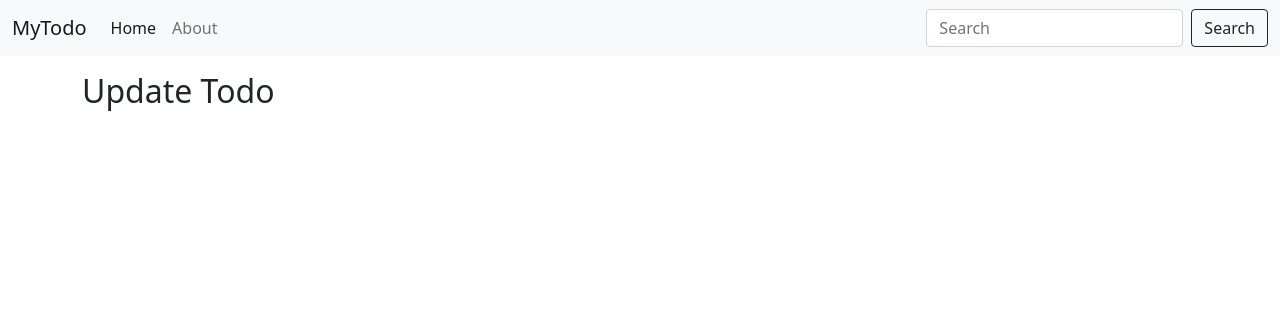
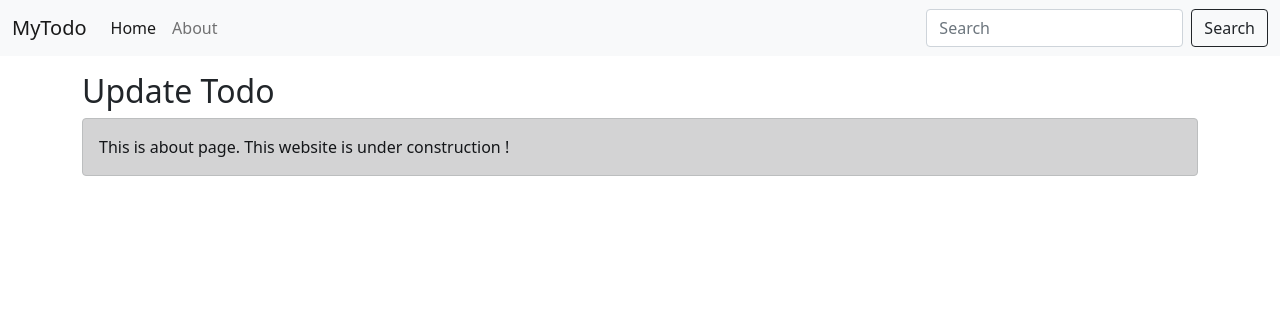
Before and after one commit to manish8052/Flask_Demo, a Flask app: template templates/about.html in a window 1280 px wide. Shown: the top 316 px of the page. Run offline with Flask 2, Linux system fonts and the light colour scheme; the template is opened without the code that fills it, so the values that code supplies are empty.

Commit message:
Update about.html

```diff
--- a/templates/about.html
+++ b/templates/about.html
@@ -4,7 +4,9 @@
 
     <div class="container my-3">
         <h2>Update Todo</h2>
-
+            <div class="alert alert-dark" role="alert">
+                    This is about page. This website is under construction !
+                  </div>
     </div>
 
     <!-- Optional JavaScript; choose one of the two! -->
```
